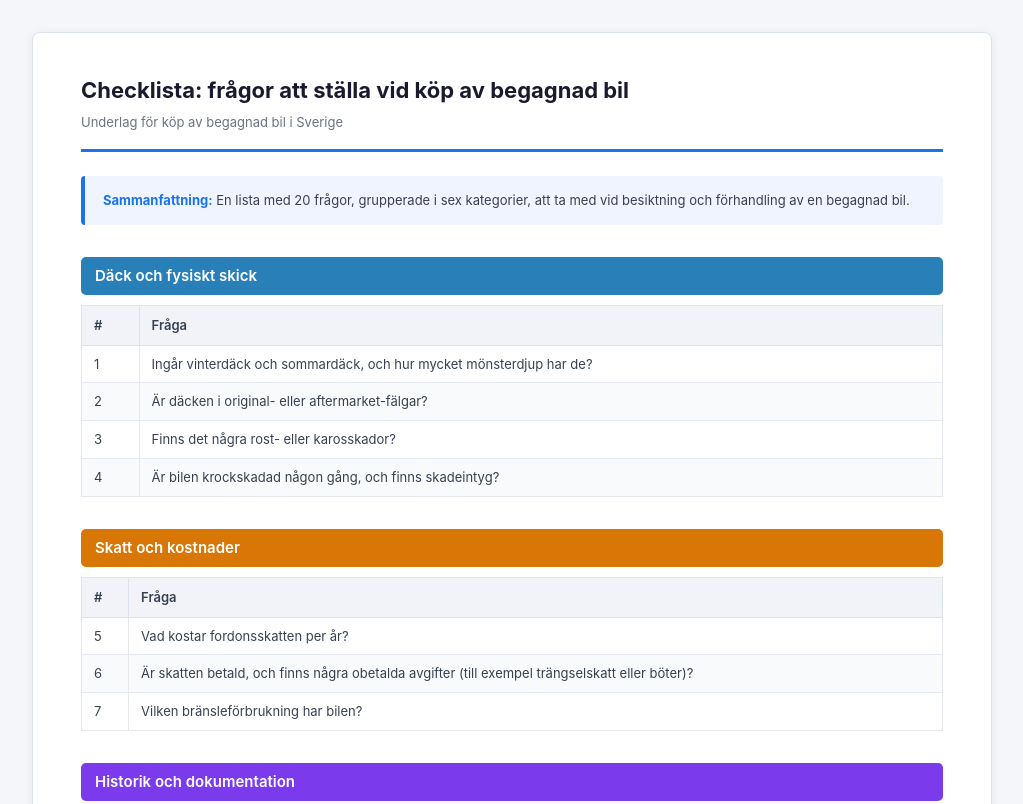
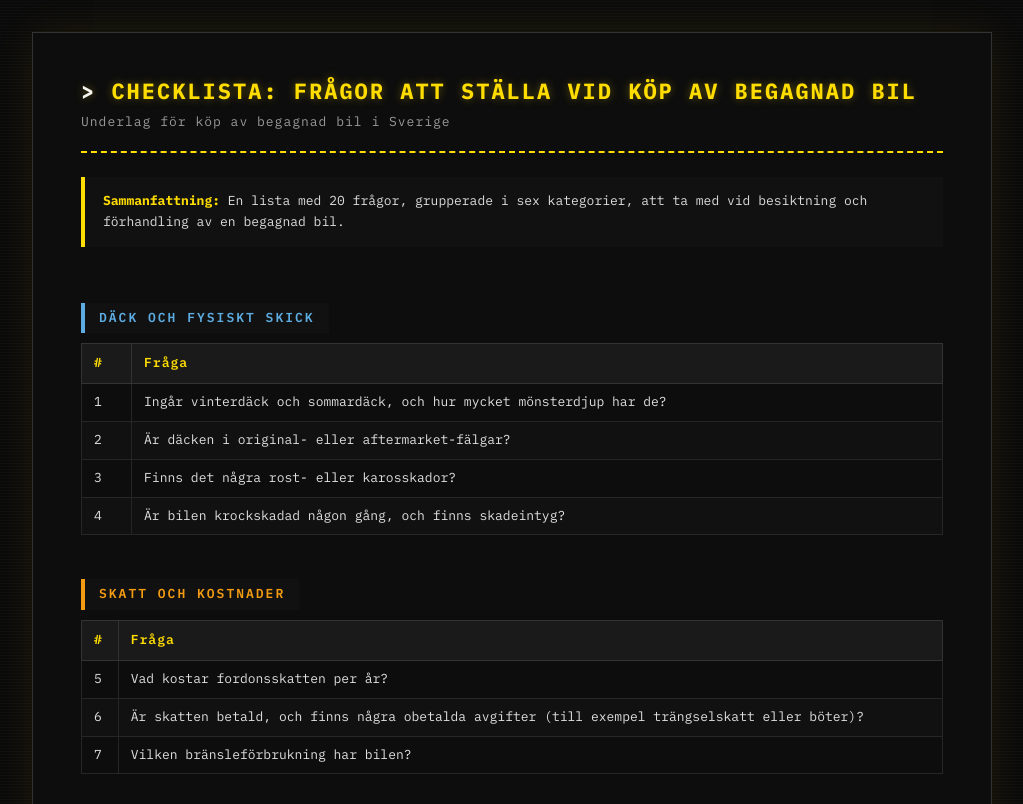
Before and after one commit to mkhan-tre/tools, a plain HTML site: page begagnad_bil_checklista.html in a window 1280 px wide. Shown: the top 804 px of the page, without its empty margins (128-1151 px from the left). Drawn offline with Linux system fonts and the light colour scheme.

Commit message:
Updated font & styling

```diff
--- a/begagnad_bil_checklista.html
+++ b/begagnad_bil_checklista.html
@@ -5,63 +5,85 @@
   <meta name="viewport" content="width=device-width, initial-scale=1.0" />
   <title>Checklista: Frågor att ställa vid köp av begagnad bil</title>
   <style>
+    @import url('https://fonts.googleapis.com/css2?family=IBM+Plex+Mono:wght@400;500;600;700&display=swap');
+
     *, *::before, *::after { box-sizing: border-box; margin: 0; padding: 0; }
+
     body {
-      font-family: -apple-system, BlinkMacSystemFont, 'Segoe UI', Arial, sans-serif;
+      font-family: 'IBM Plex Mono', 'Courier New', monospace;
       font-size: 14px;
       line-height: 1.6;
-      color: #1a1a2e;
-      background: #f5f6fa;
+      color: #f5f5f0;
+      background: #0a0a0a;
       padding: 32px 16px;
+      background-image:
+        repeating-linear-gradient(0deg, rgba(255,255,255,0.02) 0px, rgba(255,255,255,0.02) 1px, transparent 1px, transparent 3px);
     }
+
     .page {
       max-width: 960px;
       margin: 0 auto;
-      background: #ffffff;
-      border: 1px solid #dde3ec;
-      border-radius: 8px;
+      background: #0d0d0d;
+      border: 1px solid #333;
       padding: 40px 48px;
-      box-shadow: 0 2px 12px rgba(0,0,0,0.06);
+      box-shadow: 0 0 40px rgba(255, 221, 0, 0.08);
     }
+
     .doc-header {
-      border-bottom: 3px solid #1a73e8;
-      padding-bottom: 16px;
+      border-bottom: 2px dashed #ffdd00;
+      padding-bottom: 18px;
       margin-bottom: 8px;
     }
+
     .doc-header h1 {
       font-size: 22px;
-      font-weight: 700;
-      color: #1a1a2e;
+      letter-spacing: 2px;
+      text-transform: uppercase;
+      color: #ffdd00;
+      text-shadow: 0 0 8px rgba(255, 221, 0, 0.35);
       margin-bottom: 4px;
     }
+
+    .doc-header h1::before {
+      content: "> ";
+      color: #f5f5f0;
+    }
+
     .doc-subtitle {
       font-size: 13px;
-      color: #6b7280;
+      color: #999;
+      letter-spacing: 1px;
     }
+
     .callout {
-      background: #f0f4ff;
-      border-left: 4px solid #1a73e8;
-      border-radius: 4px;
+      background: #111;
+      border-left: 4px solid #ffdd00;
       padding: 14px 18px;
       margin: 24px 0;
       font-size: 13px;
-      color: #374151;
+      color: #ddd;
     }
-    .callout strong { color: #1a73e8; }
+    .callout strong { color: #ffdd00; }
+
     h2 {
-      font-size: 15px;
+      font-size: 13px;
+      letter-spacing: 2px;
+      text-transform: uppercase;
       font-weight: 600;
       margin: 32px 0 10px;
-      padding: 7px 14px;
-      border-radius: 5px;
-      color: #ffffff;
+      padding: 5px 14px;
+      border-left: 4px solid #ffdd00;
+      color: #ffdd00;
+      background: #111;
+      display: inline-block;
     }
-    h2.red    { background: #c0392b; }
-    h2.blue   { background: #2980b9; }
-    h2.green  { background: #27ae60; }
-    h2.purple { background: #7c3aed; }
-    h2.gray   { background: #4b5563; }
-    h2.orange { background: #d97706; }
+    h2.red    { border-left-color: #e74c3c; color: #e74c3c; }
+    h2.blue   { border-left-color: #5dade2; color: #5dade2; }
+    h2.green  { border-left-color: #2ecc71; color: #2ecc71; }
+    h2.purple { border-left-color: #a569bd; color: #a569bd; }
+    h2.gray   { border-left-color: #aaaaaa; color: #aaaaaa; }
+    h2.orange { border-left-color: #f39c12; color: #f39c12; }
+
     table {
       width: 100%;
       border-collapse: collapse;
@@ -69,37 +91,42 @@
       margin-bottom: 12px;
     }
     thead th {
-      background: #f1f3f9;
-      color: #374151;
+      background: #1a1a1a;
+      color: #ffdd00;
       font-weight: 600;
       text-align: left;
       padding: 9px 12px;
-      border: 1px solid #dde3ec;
+      border: 1px solid #333;
+      letter-spacing: 1px;
     }
     tbody td {
       padding: 8px 12px;
-      border: 1px solid #e5e8f0;
+      border: 1px solid #262626;
       vertical-align: top;
-      color: #374151;
+      color: #e0e0e0;
     }
-    tbody tr:nth-child(even) td { background: #f9fafb; }
-    tbody tr:hover td { background: #eef3ff; }
+    tbody tr:nth-child(even) td { background: #111; }
+    tbody tr:hover td { background: #1a1a1a; color: #ffdd00; }
+
     .tag {
       display: inline-block;
-      background: #eef3fb;
-      color: #1a73e8;
+      background: #1a1a1a;
+      color: #ffdd00;
+      border: 1px solid #333;
       border-radius: 3px;
       padding: 2px 7px;
       font-size: 11px;
-      font-family: 'SFMono-Regular', 'Consolas', monospace;
+      font-family: 'IBM Plex Mono', monospace;
       margin: 1px 2px;
     }
+
     .doc-footer {
       margin-top: 32px;
       padding-top: 12px;
-      border-top: 1px solid #e5e8f0;
+      border-top: 1px dashed #333;
       font-size: 11px;
-      color: #9ca3af;
+      color: #666;
+      letter-spacing: 1px;
     }
   </style>
 </head>
```
Also changed, not shown: index.html (added, +164 -0 lines).
